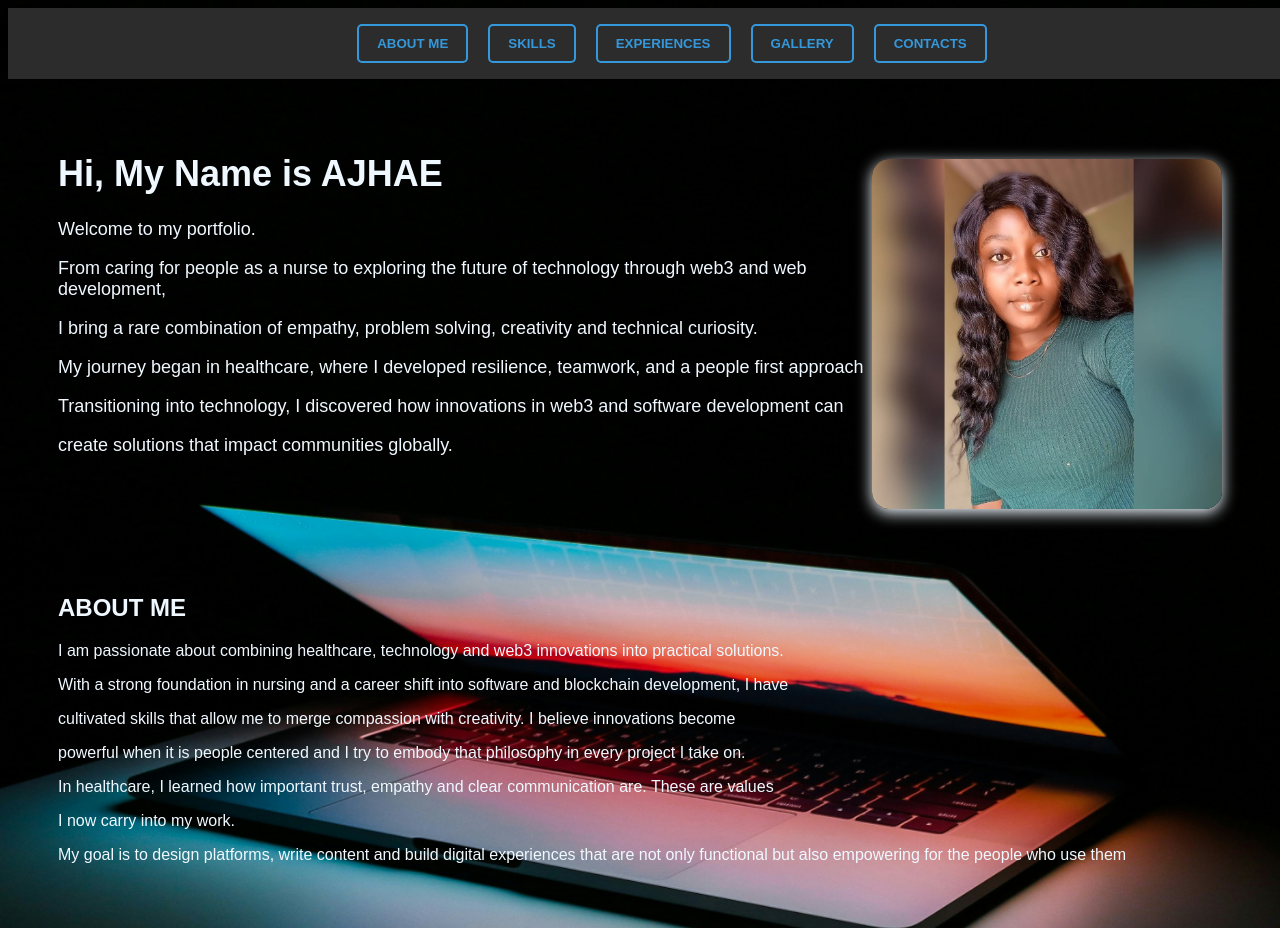
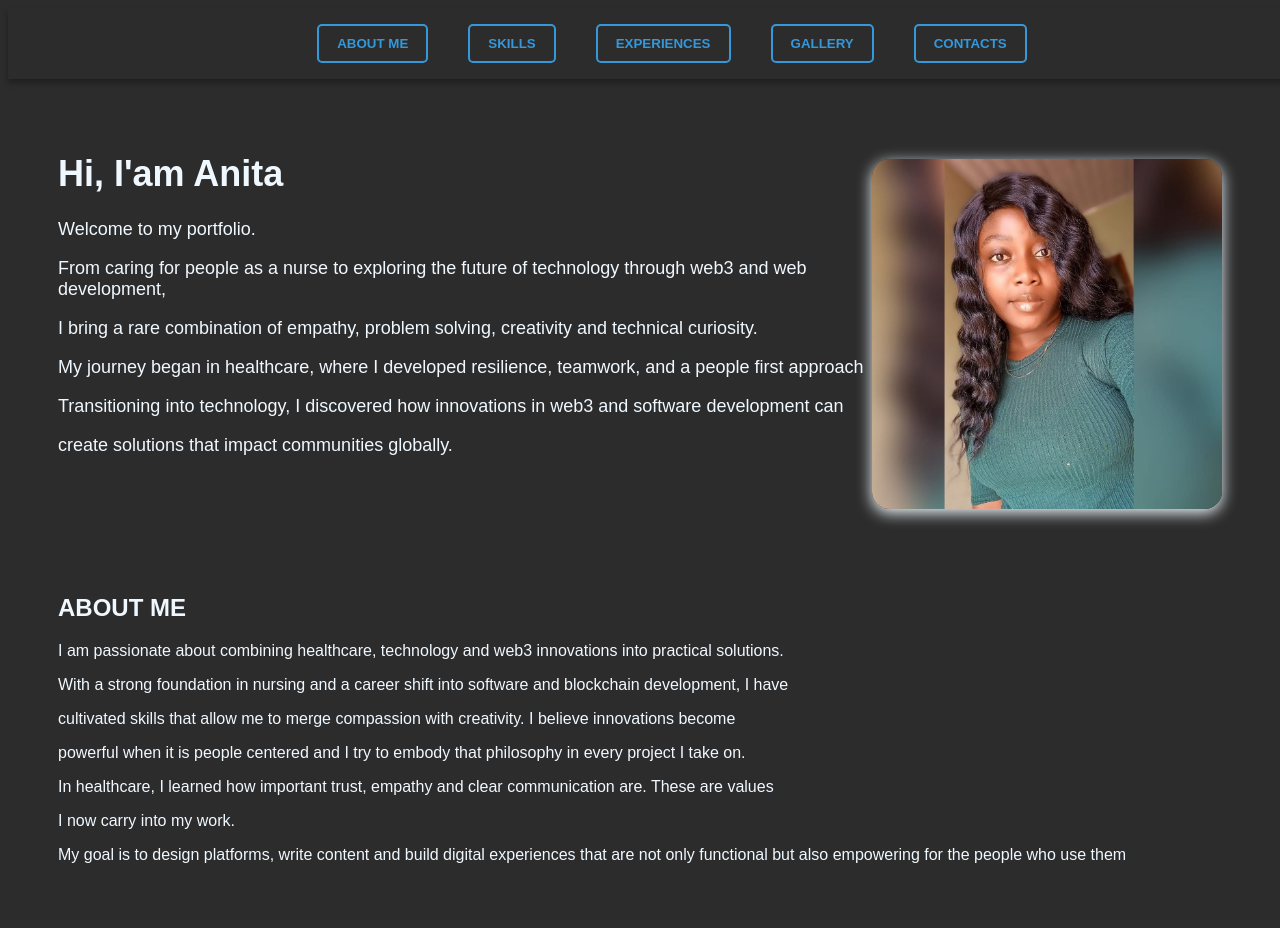
Before and after one commit to Nijaycrypt22/FIRST-PORTFOLIO, a plain HTML site: page index.html in a window 1280 px wide. Shown: the top 928 px of the page. Drawn offline with Linux system fonts and the light colour scheme.

Commit message:
changed background

```diff
--- a/index.html
+++ b/index.html
@@ -2,6 +2,7 @@
 <html>
     <head>
 <title> My Portfolio</title>
+
 <link rel="stylesheet" href="style.css">
 </head>
 <body>
@@ -15,7 +16,7 @@
 
     <div>
         <img src="images/profile.JPG" alt="droplets" style="width: 350px; height: 350px;">
-        <h1> Hi, My Name is AJHAE</h1>
+        <h1> Hi, I'am Anita</h1>
         <P>Welcome to my portfolio.</P>
         <p> From caring for people as a nurse to exploring the future of technology through web3 and web development,</p>
         <p>I bring a rare combination of empathy, problem solving, creativity and technical curiosity.</p>
@@ -142,6 +143,7 @@
 </div>
     </section>
 
+
 </body>
 
 </html>
--- a/style.css
+++ b/style.css
@@ -23,7 +23,7 @@ nav {
 
         nav a {
             text-decoration: none;
-            margin: 0 10px;
+            margin: 0 20px;
         }
 
         nav button {
@@ -52,7 +52,7 @@ img{float: right;
 
 }
 body{
-    background-image:url(./images/laptop.jpg);
+    background-color: #2c2c2c; /* Navbar background, matching card color */
     background-size: cover;
     background-repeat: no-repeat;
     background-position: center;
```
Also changed, not shown: experiences.html (+0 -2 lines), gallery.html (+1 -2 lines), skills.html (+1 -2 lines).
